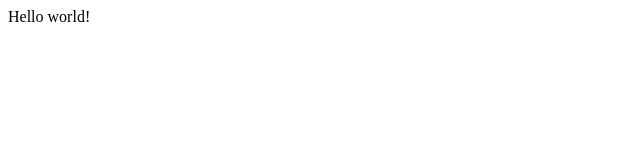
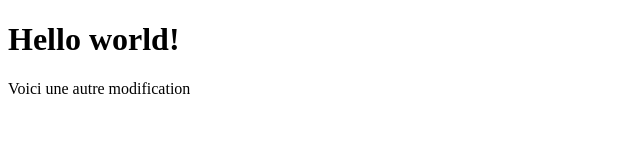
Before and after one commit to RochelDev/git-test, a plain HTML site: page index.html in a window 1280 px wide. Shown: the whole page, without its empty margins (0-640 px from the left). Drawn offline with Linux system fonts and the light colour scheme.

Commit message:
Update index.html

```diff
--- a/index.html
+++ b/index.html
@@ -6,6 +6,7 @@
     <title>Document</title>
 </head>
 <body>
-    Hello world!
+    <h1>Hello world!</h1>
+    <p>Voici une autre modification</p>
 </body>
 </html>
```
